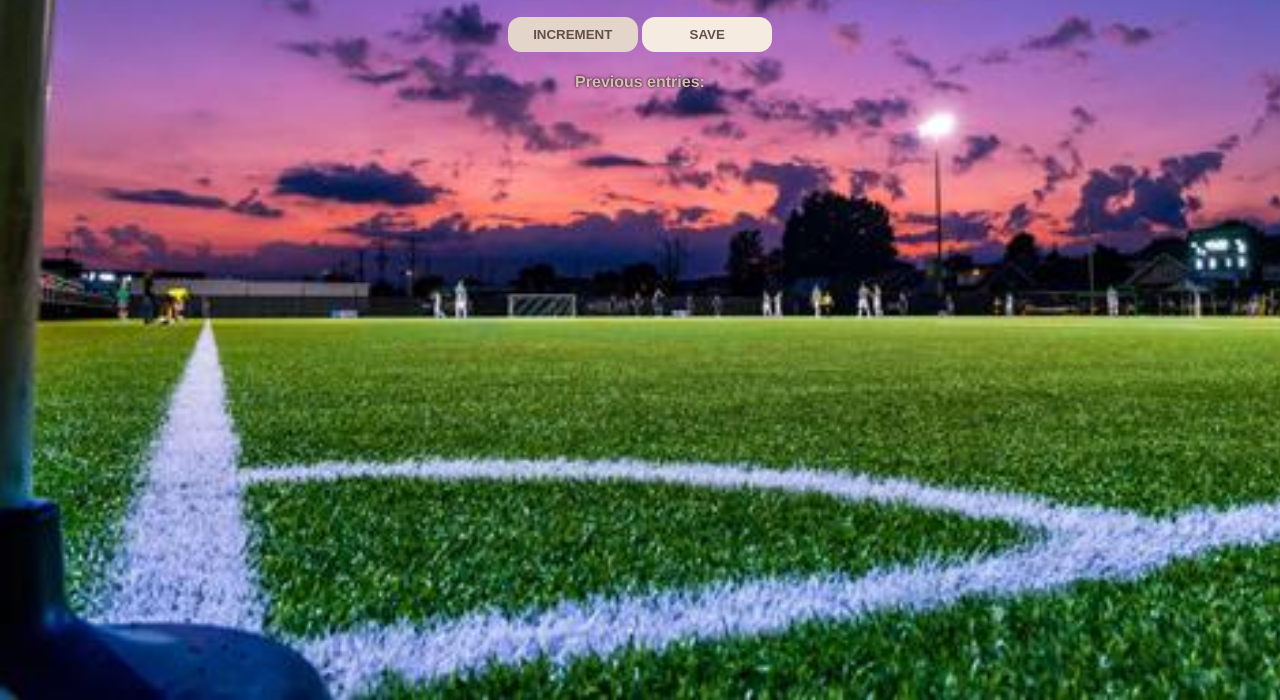
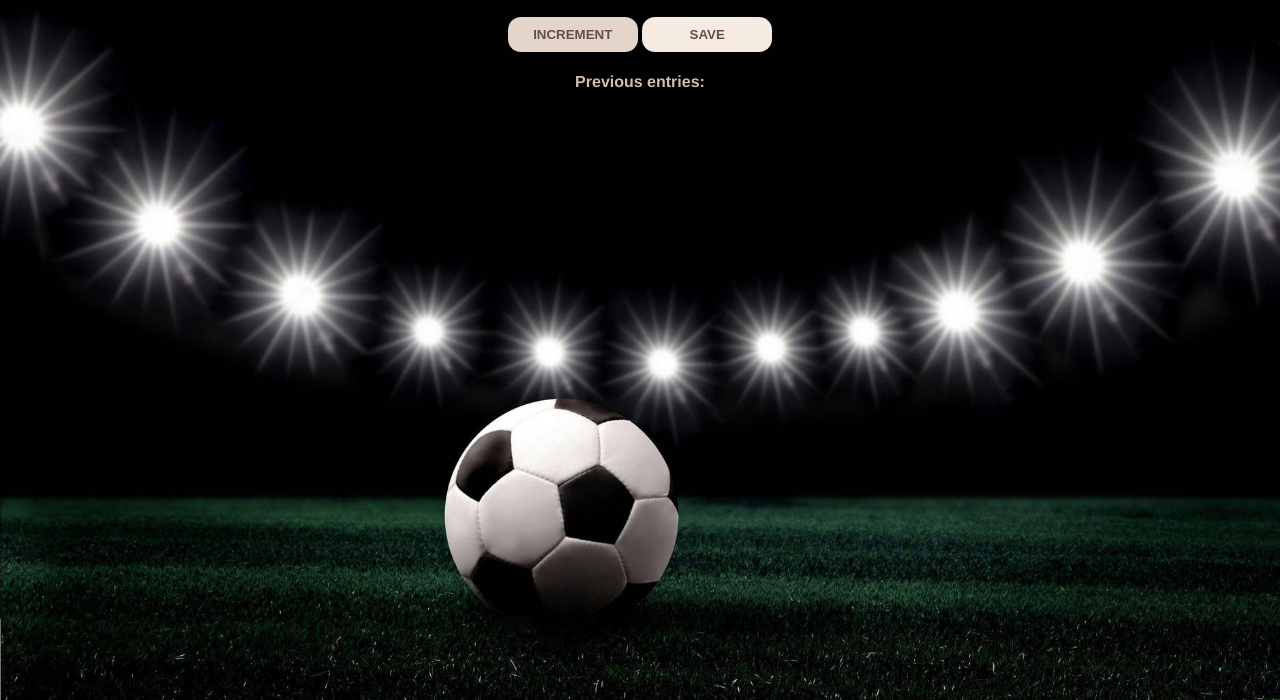
Before and after one commit to dv1209/goal-counter, a plain HTML site: page index.html in a window 1280 px wide. Shown: the part 118-818 px from the top of the page. Drawn offline with Linux system fonts and the light colour scheme.

Commit message:
Update index.css

```diff
--- a/index.css
+++ b/index.css
@@ -1,5 +1,5 @@
 body {
-    background-image: url("soccer-field.jpg");
+    background-image: url("soccerfield.jpeg");
     background-size: cover;
     font-family: 'Helvetica Neue', sans-serif;
     font-weight: bold;
```
